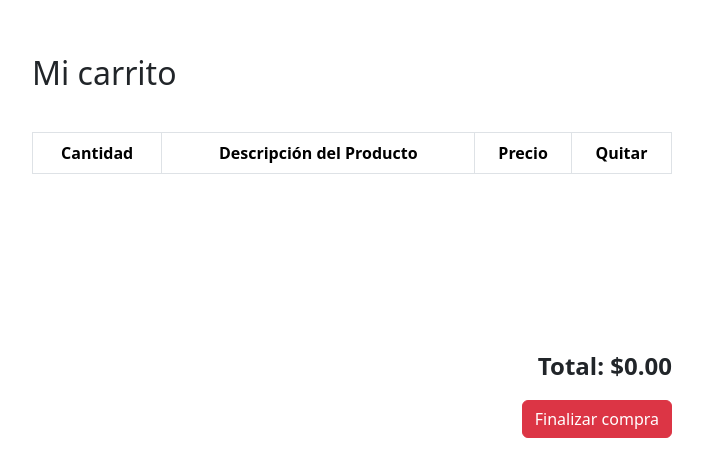
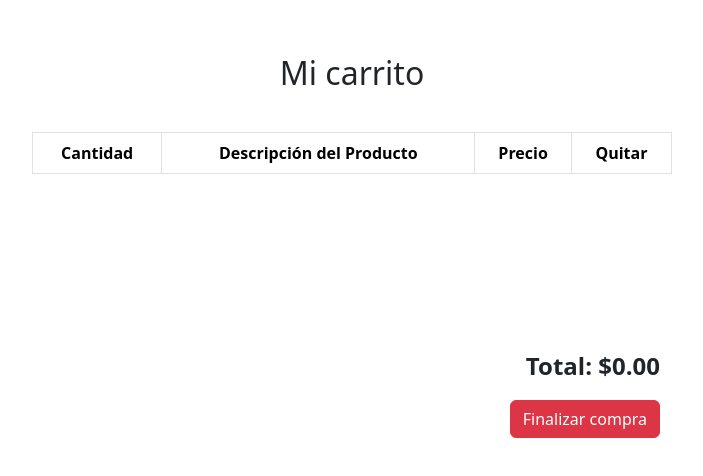
Before and after one commit to EzFern/CaC-Grupo-5, a React (Vite) app in the folder tiendaonline/: page /carrito in a window 1280 px wide. Shown: the part 166-642 px from the top of the page, without its empty margins (288-991 px from the left). Built offline with nearby package versions, Linux system fonts and the light colour scheme.

Commit message:
nueva modificación

```diff
--- a/tiendaonline/src/Components/Carrito.jsx
+++ b/tiendaonline/src/Components/Carrito.jsx
@@ -66,7 +66,7 @@ export const Carrito = () => {
   };
 
   return (
-    <div className="container mt-4 w-50vw">
+    <div className="container mt-4 w-50vw d-flex flex-column align-items-center">
       <h2 className="mb-4 text-start">Mi carrito</h2>
       <div className="table-responsive">
         <table
@@ -114,19 +114,17 @@ export const Carrito = () => {
           </tbody>
         </table>
       </div>
-      <div className="row">
-        <div className="col">
+      <div className="container">
           <div className="fw-bold text-end">
             <p className=" fs-4 fs-md-3">
               Total: <span>${total}</span>
             </p>
-          </div>
         </div>
-      </div>
-      <div className="text-end mt-0">
+        <div className="text-end mt-0">
         <button onClick={CompraCompleta} className="btn btn-danger">
           Finalizar compra
         </button>
+      </div>
       </div>
       {showToast && (
         <div
```
